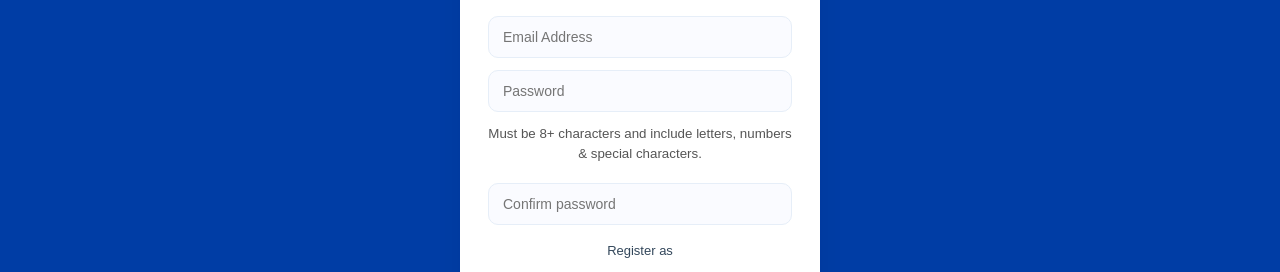
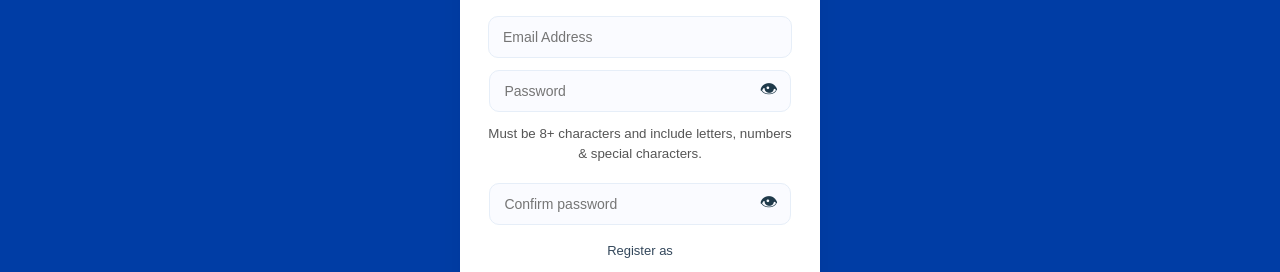
Before and after one commit to Benedict1010/Koolie, a React (Vite) app in the folder Koolie0/client/: page /signup in a window 1280 px wide. Shown: the part 205-477 px from the top of the page. Built offline with nearby package versions, Linux system fonts and the light colour scheme; no server answers.

Commit message:
Password hidden and shown feature addded.

```diff
--- a/Koolie0/client/src/components/Hero.jsx
+++ b/Koolie0/client/src/components/Hero.jsx
@@ -11,7 +11,7 @@ export default function Hero() {
           <div className="left-inner">
             <div className="illustration-placeholder">{/* placeholder image */}</div>
             <div className="left-buttons">
-              <button className="btn btn-book"><a href="#">Book a service</a></button>
+              <button className="btn btn-book"><a href="">Book a service</a></button>
               <button className="btn btn-join"><a href="#">Join as professional</a></button>
             </div>
           </div>
--- a/Koolie0/client/src/pages/AdminLogin.jsx
+++ b/Koolie0/client/src/pages/AdminLogin.jsx
@@ -8,6 +8,7 @@ import { auth, db } from "../services/firebase";
 function AdminLogin() {
   const [email, setEmail] = useState("");
   const [password, setPassword] = useState("");
+  const [showPassword, setShowPassword] = useState(false);
   const [error, setError] = useState(null);
   const navigate = useNavigate();
 
@@ -74,14 +75,23 @@ function AdminLogin() {
             value={email}
             onChange={(e) => setEmail(e.target.value)}
           />
+          <div className="password-input-wrapper">
             <input
               className="auth-input"
-            type="password"
+              type={showPassword ? "text" : "password"}
               placeholder="Password"
               value={password}
               onChange={(e) => setPassword(e.target.value)}
             />
-
+            <button
+              type="button"
+              className="password-toggle"
+              onClick={() => setShowPassword((prev) => !prev)}
+              aria-label={showPassword ? "Hide password" : "Show password"}
+            >
+              {showPassword ? "︶" : "👁"}
+            </button>
+          </div>
 
           {error && <div style={{ color: "red", marginBottom: 8 }}>{error}</div>}
 
--- a/Koolie0/client/src/pages/Login.jsx
+++ b/Koolie0/client/src/pages/Login.jsx
@@ -8,6 +8,7 @@ import { auth, db } from "../services/firebase";
 function Login() {
   const [email, setEmail] = useState("");
   const [password, setPassword] = useState("");
+  const [showPassword, setShowPassword] = useState(false);
   const [error, setError] = useState(null);
   const navigate = useNavigate();
 
@@ -104,14 +105,23 @@ function Login() {
             onChange={(e) => setEmail(e.target.value)}
           />
 
+          <div className="password-input-wrapper">
             <input
               className="auth-input"
-            type="password"
+              type={showPassword ? "text" : "password"}
               placeholder="Password"
               value={password}
               onChange={(e) => setPassword(e.target.value)}
             />
-
+            <button
+              type="button"
+              className="password-toggle"
+              onClick={() => setShowPassword((prev) => !prev)}
+              aria-label={showPassword ? "Hide password" : "Show password"}
+            >
+              {showPassword ? "︶" : "👁"}
+            </button>
+          </div>
 
           <div className="auth-forgot">
             <a href="#">Forgot password?</a>
--- a/Koolie0/client/src/pages/Signup.jsx
+++ b/Koolie0/client/src/pages/Signup.jsx
@@ -13,6 +13,8 @@ function Signup() {
   const [error, setError] = useState(null);
   const [success, setSuccess] = useState(null);
   const [verifying, setVerifying] = useState(false);
+  const [showPassword, setShowPassword] = useState(false);
+  const [showConfirmPassword, setShowConfirmPassword] = useState(false);
   const navigate = useNavigate();
 
 
@@ -102,24 +104,44 @@ function Signup() {
             onChange={(e) => setEmail(e.target.value)}
           />
 
+          <div className="password-input-wrapper">
             <input
               className="auth-input"
-            type="password"
+              type={showPassword ? "text" : "password"}
               placeholder="Password"
               value={password}
               onChange={(e) => setPassword(e.target.value)}
             />
+            <button
+              type="button"
+              className="password-toggle"
+              onClick={() => setShowPassword((prev) => !prev)}
+              aria-label={showPassword ? "Hide password" : "Show password"}
+            >
+              {showPassword ? "︶" : "👁"}
+            </button>
+          </div>
           <small style={{ display: "block", marginBottom: "8px", color: "#555" }}>
-            Must be 8+ characters and include letters, numbers &amp; special characters.
+            Must be 8+ characters and include letters, numbers & special characters.
           </small>
 
+          <div className="password-input-wrapper">
             <input
               className="auth-input"
-            type="password"
+              type={showConfirmPassword ? "text" : "password"}
               placeholder="Confirm password"
               value={confirmPassword}
               onChange={(e) => setConfirmPassword(e.target.value)}
             />
+            <button
+              type="button"
+              className="password-toggle"
+              onClick={() => setShowConfirmPassword((prev) => !prev)}
+              aria-label={showConfirmPassword ? "Hide confirm password" : "Show confirm password"}
+            >
+              {showConfirmPassword ? "︶" : "👁"}
+            </button>
+          </div>
 
           <div className="auth-roles">
             <span className="roles-label">Register as</span>
--- a/Koolie0/client/src/styles/auth.css
+++ b/Koolie0/client/src/styles/auth.css
@@ -55,6 +55,34 @@
   display:flex;
   flex-direction:column;
   gap:12px;
+}
+
+.password-input-wrapper {
+  position: relative;
+  width: 100%;
+}
+
+.password-input-wrapper .auth-input {
+  width: 80%;
+  padding-right: 42px;
+}
+
+.password-toggle {
+  position: absolute;
+  right: 10px;
+  top: 50%;
+  transform: translateY(-50%);
+  padding: 4px;
+  border: none;
+  background: transparent;
+  cursor: pointer;
+  font-size: 18px;
+  color: #1f3a4a;
+}
+
+.password-toggle:focus {
+  outline: 2px solid #0f7bff;
+  outline-offset: 1px;
 }
 
 .auth-input{
```
Lines whose indentation alone changed are shown as unchanged.
